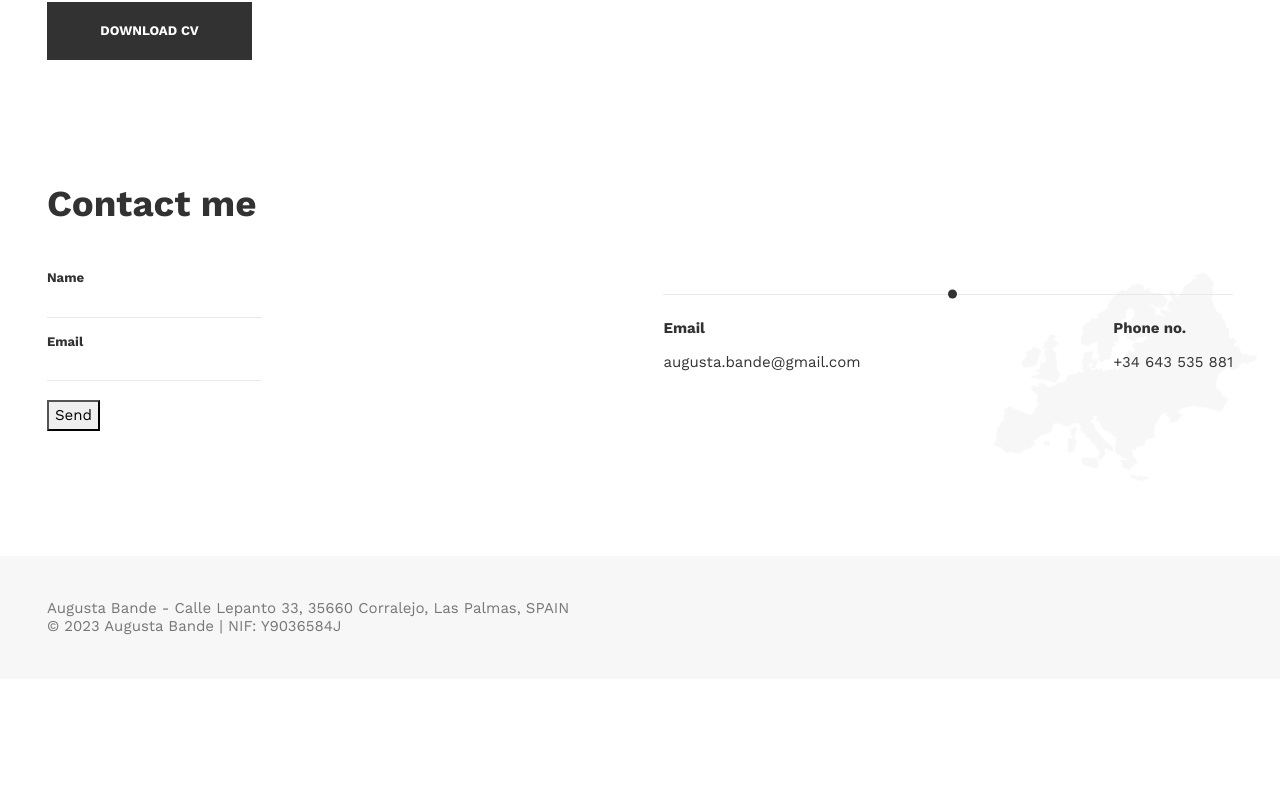
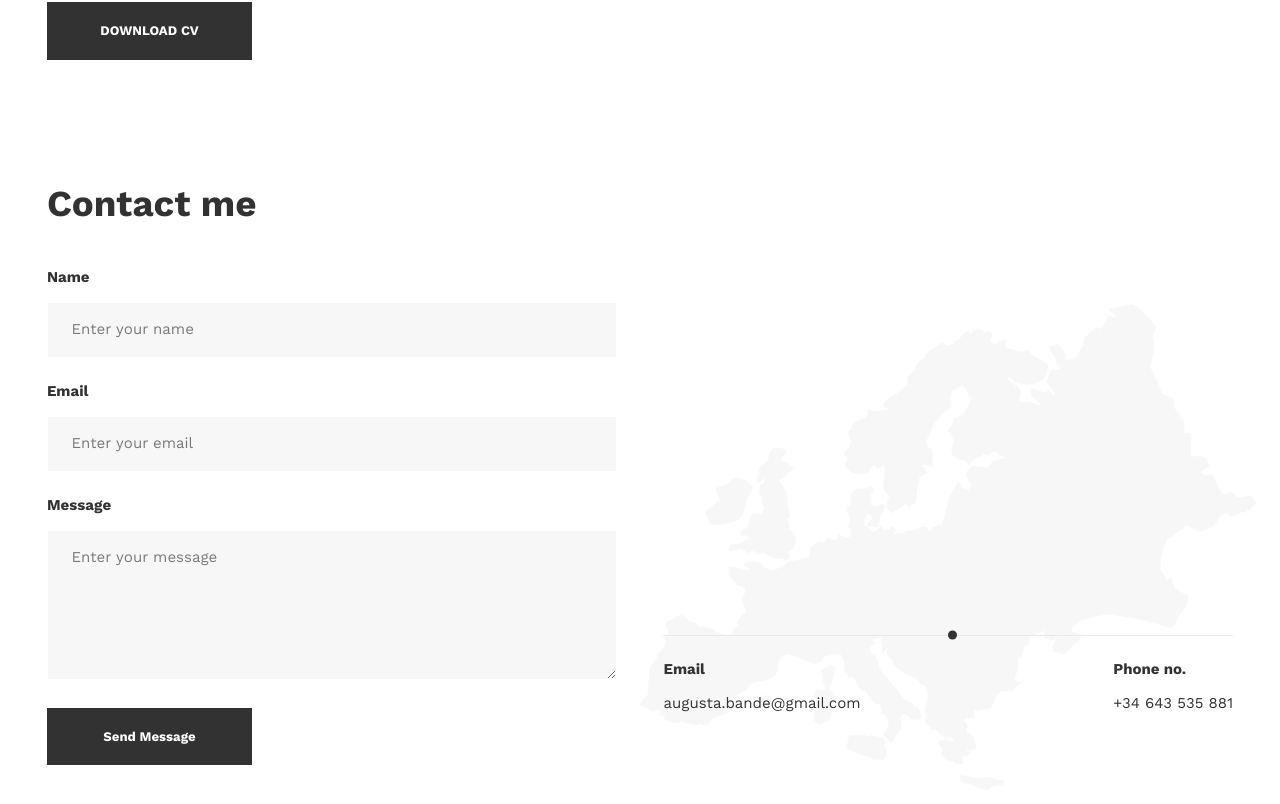
Before and after one commit to augustabande/ab, a React (Create React App) app: page / in a window 1280 px wide. Shown: the part 4590-5394 px from the top of the page. Before the commit the page ends 5269 px from the top, so only its background shows below. Built offline with nearby package versions, Linux system fonts and the light colour scheme; a web font is replaced by a local one.

Commit message:
fix: added netlify form

```diff
--- a/src/components/form/ContactForm.js
+++ b/src/components/form/ContactForm.js
@@ -32,7 +32,7 @@ class ContactForm extends Component {
         searchParams.append(pair[0], pair[1]);
     }
 
-    fetch("/", {
+    fetch("/index.html", {
         method: "POST",
         headers: { "Content-Type": "application/x-www-form-urlencoded" },
         body: searchParams.toString(),
@@ -144,16 +144,57 @@ class ContactForm extends Component {
 
     render() {
         return (
-            <form name="contact" data-netlify="true" netlify>
-                <p>
-                    <label>Name <input type="text" name="name" /></label>
-                </p>
-                <p>
-                    <label>Email <input type="email" name="email" /></label>
-                </p>
-                <p>
-                    <button type="submit">Send</button>
-                </p>
+            <form
+                data-netlify="true"
+                name="contact"
+                method="post"
+                onSubmit={ this.submitForm }
+            >
+                <div className="form-group form-group-sm" data-aos="fade-up">
+                    <input type="hidden" name="form-name" value="contact" />
+                    <label htmlFor="cf-1-name" className="form-label-lg before">Name</label>
+                    <input
+                        name="name"
+                        type="text"
+                        id="cf-1-name"
+                        placeholder="Enter your name"
+                        required="required"
+                        className="form-control form-control-lg"
+                        value={ this.state.values.name }
+                        onChange={ this.handleInputChange }
+                    />
+                </div>
+
+                <div className="form-group form-group-sm" data-aos="fade-up">
+                    <label htmlFor="cf-1-email" className="form-label-lg before">Email</label>
+                    <input
+                        name="email"
+                        type="email"
+                        id="cf-1-email"
+                        placeholder="Enter your email"
+                        required="required"
+                        className="form-control form-control-lg"
+                        value={ this.state.values.email }
+                        onChange={ this.handleInputChange }
+                    />
+                </div>
+
+                <div className="form-group form-group-sm" data-aos="fade-up">
+                    <label htmlFor="cf-1-message" className="form-label-lg before">Message</label>
+                    <textarea
+                        name="message"
+                        id="cf-1-message"
+                        placeholder="Enter your message"
+                        required="required"
+                        className="form-control form-control-lg"
+                        value={ this.state.values.message }
+                        onChange={ this.handleInputChange }
+                    ></textarea>
+                </div>
+
+                <div className="form-group form-group-sm mb-0" data-aos="fade-up">
+                    <button type="submit" aria-label="Send message" className="btn btn-primary">Send Message</button>
+                </div>
             </form>
 
         );
```
